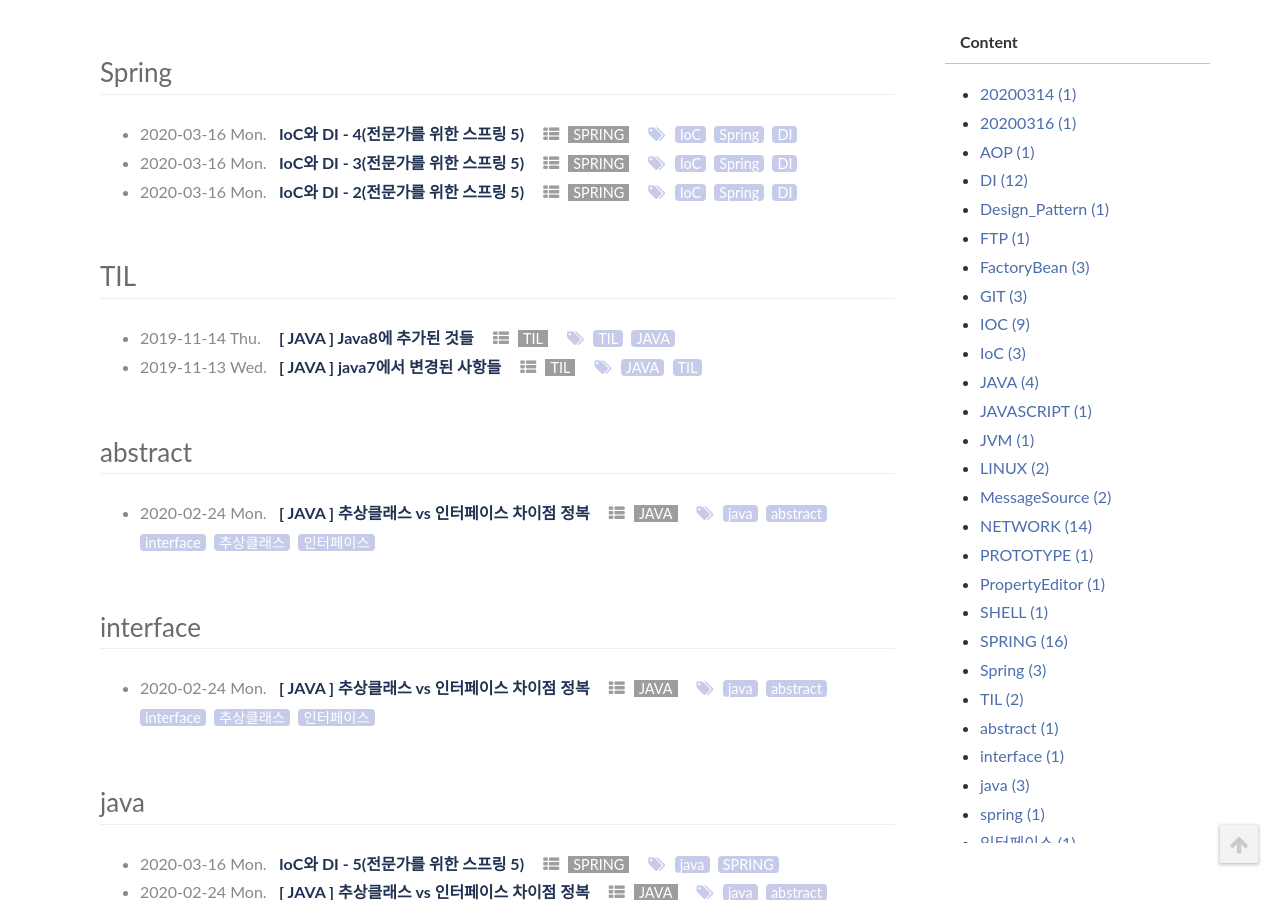
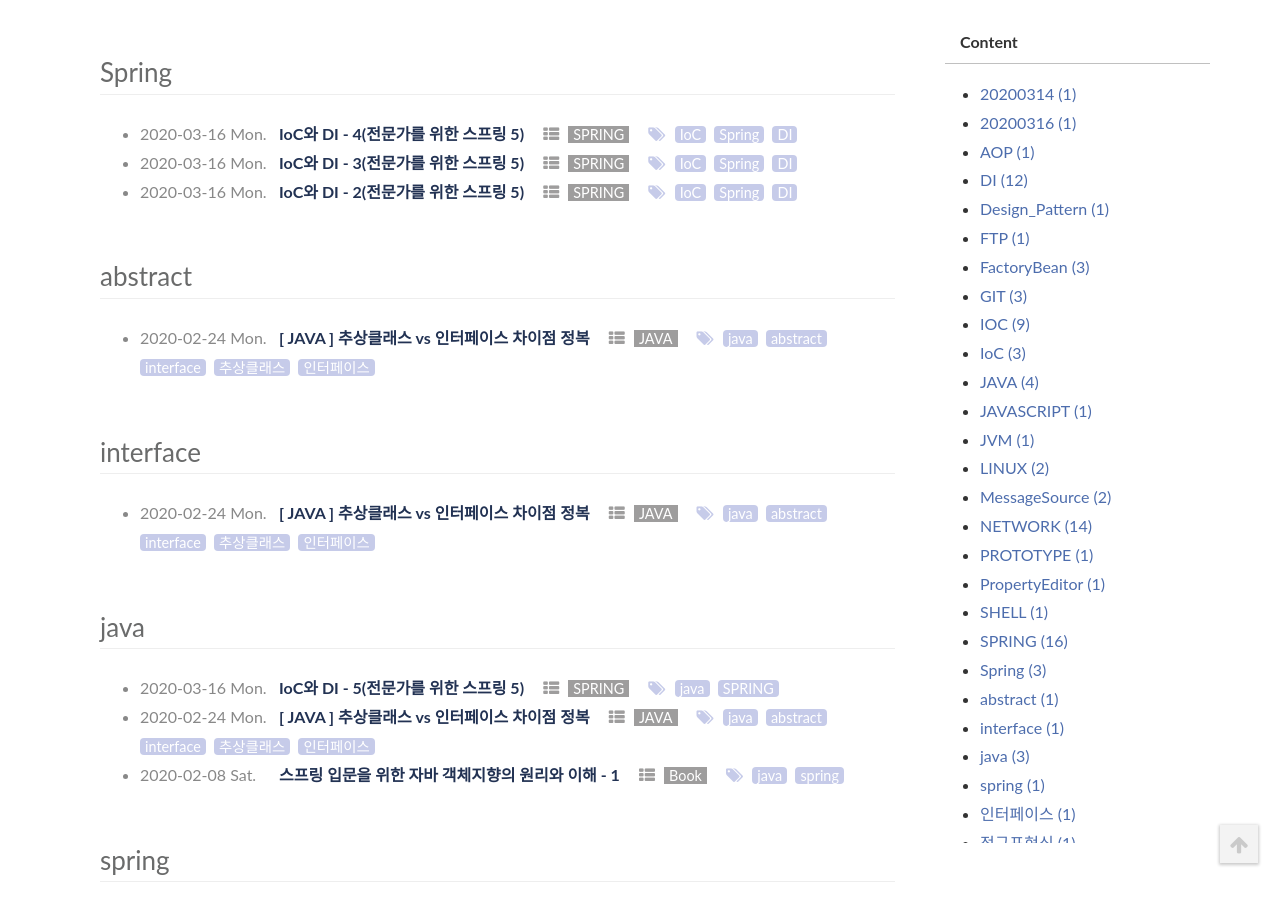
Before and after one commit to isaac1102/isaac1102.github.io, a Jekyll site: the page built from page/2tags.html, in a window 1280 px wide and 900 px high, scrolled down 4833 px. Built offline with Jekyll 4.4.1, drawn with Linux system fonts in a browser that asks for light colours; comment, search, counter and statistics services are not loaded; a style sheet for code colours, icons or effects is not loaded.

```diff
--- a/_posts/2019-11-13-change_of_java.md
+++ b/_posts/2019-11-13-change_of_java.md
@@ -2,8 +2,8 @@
 layout: post
 title:  "[ JAVA ] java7에서 변경된 사항들"
 date:   2019-11-13 00:00:07
-categories: TIL
-tags: JAVA TIL
+categories: JAVA
+tags: JAVA
 ---
 
 * content
--- a/_posts/2020-02-08-create-my-blog-with-jekyll.md
+++ b/_posts/2020-02-08-create-my-blog-with-jekyll.md
@@ -2,8 +2,8 @@
 layout: post
 title:  "[ JAVA ] Java8에 추가된 것들"
 date:   2019-11-14 00:00:01
-categories: TIL
-tags: TIL JAVA
+categories:  JAVA
+tags: JAVA
 ---
 
 * content
```
